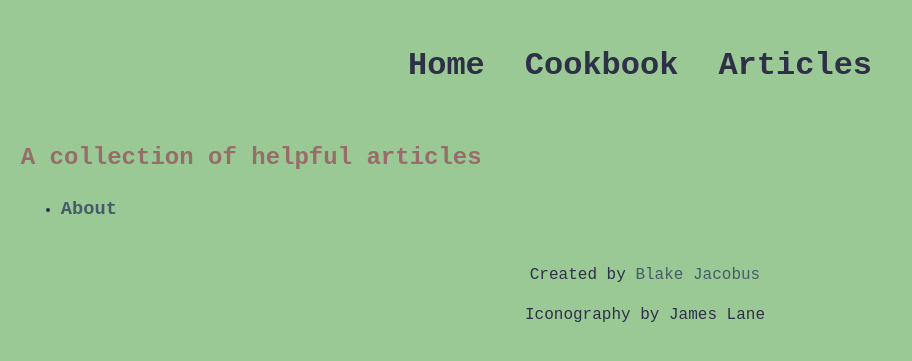
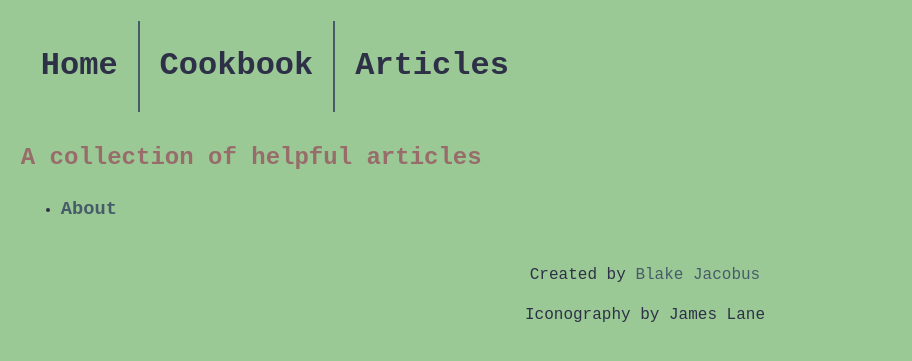
Before and after one commit to blakejacobus/creationcookbook.com, a Jekyll site: the page built from posts.html, in a window 1280 px wide. Shown: the top 361 px of the page, without its empty margins (0-912 px from the left). Built offline with Jekyll 4.4.1, drawn with Linux system fonts in a browser that asks for light colours.

Commit message:
Adding nav borders but removing div for centering

```diff
--- a/_includes/navigation.html
+++ b/_includes/navigation.html
@@ -1,4 +1,4 @@
-<div class="nav-container">
+<!-- <div class="nav-container"> -->
     <ul class="topnav">
         {% for item in site.data.navigation %}
         <li>
@@ -8,4 +8,4 @@
             {% endfor %}
         </li>
     </ul>
-</div>
+<!-- </div> -->
--- a/_sass/main.scss
+++ b/_sass/main.scss
@@ -12,9 +12,9 @@ body {
 // Navigation bar: https://www.w3schools.com/css/css_navbar_horizontal.asp
 // Centered nav list: https://www.w3schools.com/howto/howto_css_center-list.asp
 
-div.nav-container {
-  text-align: center;
-}
+// div.nav-container {
+//   text-align: center;
+// }
 
 ul.topnav {
   display: inline-block;
@@ -26,12 +26,12 @@ ul.topnav {
 
 ul.topnav li {
   float: left;
-  // border-right: 2px solid #465C69;
+  border-right: 2px solid #465C69;
 }
 
-// ul.topnav li:last-child {
-//   border-right: none;
-// }
+ul.topnav li:last-child {
+  border-right: none;
+}
 
 ul.topnav li a {
   display: block;
```
